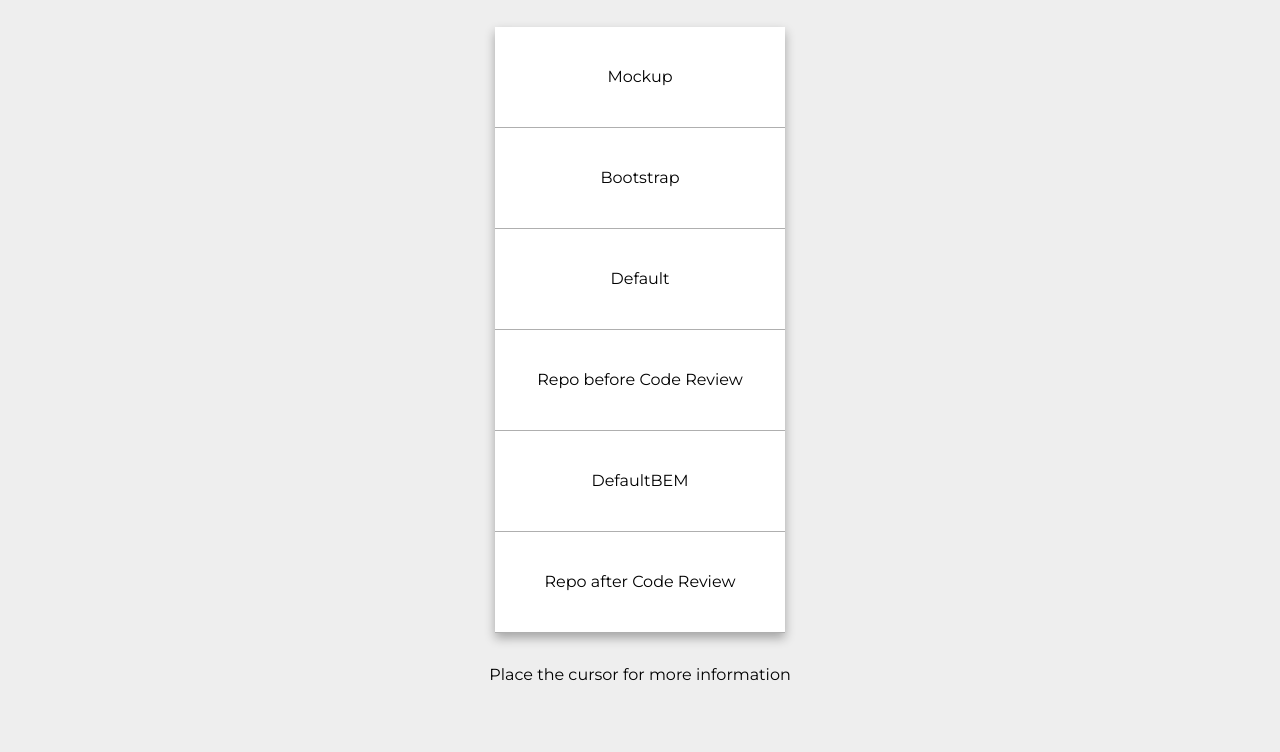
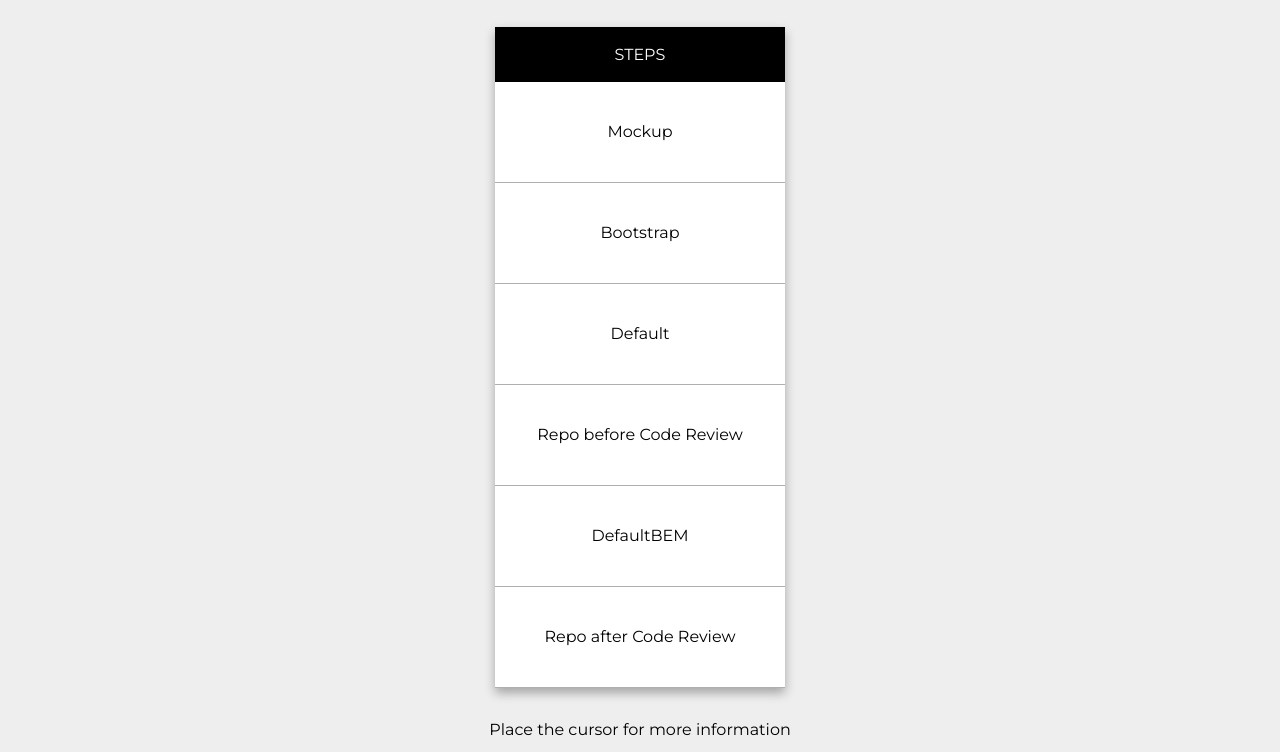
Before and after one commit to SD91PL/menuFG, a plain HTML site: page index.html in a window 1280 px wide. Shown: the part 185-937 px from the top of the page. Before the commit the page ends 881 px from the top, so only its background shows below. Drawn offline with Linux system fonts and the light colour scheme.

Commit message:
content updated

```diff
--- a/index.html
+++ b/index.html
@@ -25,6 +25,7 @@
 </header>
 
 			<nav>
+	<p class="steps">Steps</p>
 	<ul>
 		<a href="./mockup.pdf" target="_blank" rel="noopener">
 			<li class="mockup">Mockup</li>
--- a/src/js/main.js
+++ b/src/js/main.js
@@ -58,7 +58,7 @@
 }
 
 const hoverMockup = () => {
-    navInfo.textContent = 'A mock-up based on which the websites were made'
+	navInfo.textContent = 'A received mock-up based on which the websites were made'
 }
 
 const hoverOut = () => {
--- a/src/sass/style.scss
+++ b/src/sass/style.scss
@@ -109,4 +109,13 @@
 			cursor: pointer;
 		}
 	}
+
+	.steps {
+		padding: 1em;
+		// border-bottom: 1px solid #000000;
+		// background-color: #f7f7f7;
+		background-color: #000;
+		color: #fff;
+		text-transform: uppercase;
+	}
 }
```
Also changed, not shown: dist/css/style.min.css, dist/js/main.min.js, 1 other file. Lines whose indentation alone changed are shown as unchanged.
